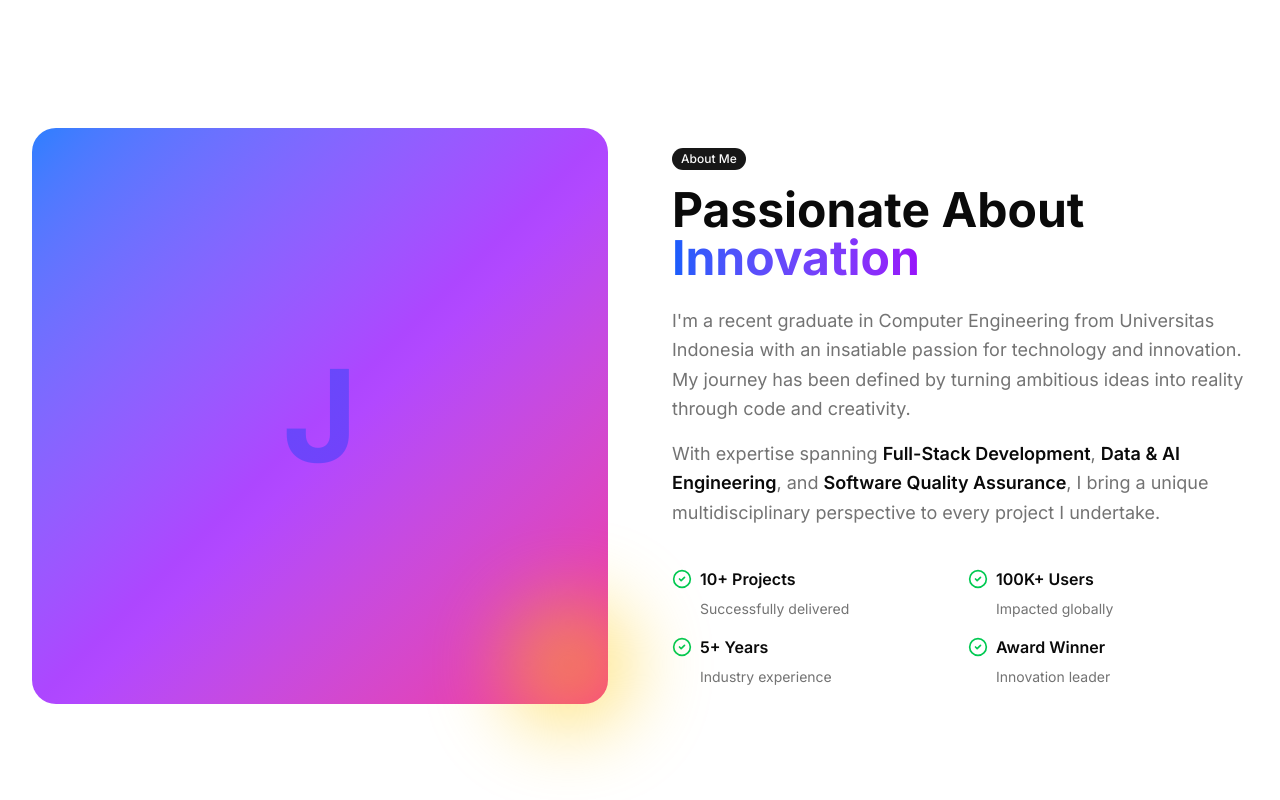
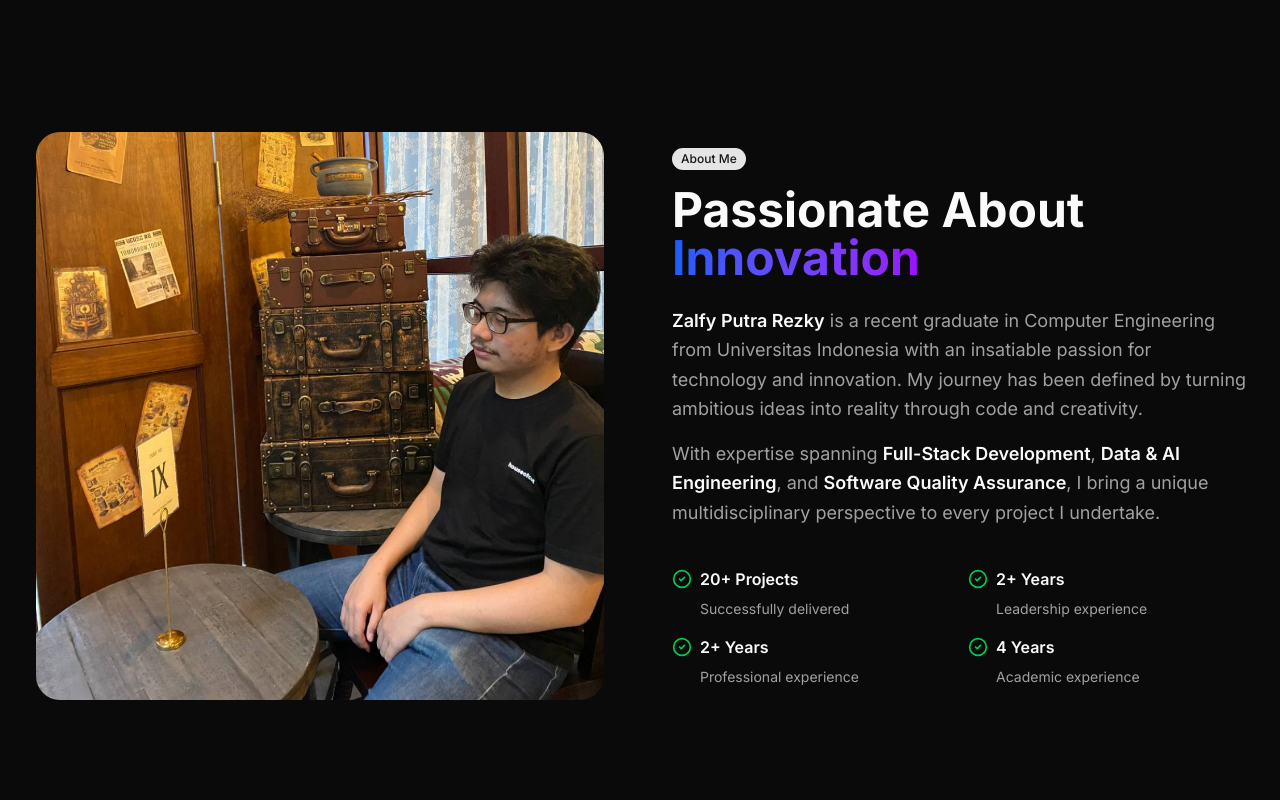
Before and after one commit to zalfyputra/zalfy-portfolio, a Next.js app: page / in a window 1280 px wide. Shown: the part 800-1600 px from the top of the page. Built offline with nearby package versions, Linux system fonts and the light colour scheme.

Commit message:
Update Homepage

```diff
--- a/app/layout.tsx
+++ b/app/layout.tsx
@@ -27,7 +27,7 @@ export default function RootLayout({
       <body className={inter.className}>
         <ThemeProvider
           attribute="class"
-          defaultTheme="light"
+          defaultTheme="dark"
           enableSystem={false}
           disableTransitionOnChange
         >
--- a/app/page.tsx
+++ b/app/page.tsx
@@ -21,7 +21,7 @@ export default function Home() {
         "Automation Testing",
         "UI/UX Design",
         "Database Systems",
-        "CI/CD Pipelines",
+        "CI/CD Pipeline",
       ],
     },
     {
@@ -242,7 +242,7 @@ export default function Home() {
 
             <div className="flex flex-col sm:flex-row gap-4 justify-center items-center pt-4">
               <Button size="lg" className="gap-2 group px-8 py-6 text-lg" asChild>
-                <a href="/sample-cv.pdf" download="Jason-CV.pdf">
+                <a href="https://drive.google.com/file/d/1jpDiJOvSfeCHOEFG5W0M8INLhrozyT3J/view?usp=sharing" target="_blank" rel="noopener noreferrer">
                   <Download className="w-5 h-5" />
                   Download CV
                 </a>
@@ -256,12 +256,12 @@ export default function Home() {
 
             <div className="flex gap-4 justify-center pt-4">
               <Button variant="ghost" size="icon" className="rounded-full w-12 h-12" asChild>
-                <a href="https://github.com/zalfyputra" target="_blank" rel="noopener noreferrer" aria-label="GitHub">
+                <a href="http://github.com/zalfyputra" target="_blank" rel="noopener noreferrer" aria-label="GitHub">
                   <Github className="w-6 h-6" />
                 </a>
               </Button>
               <Button variant="ghost" size="icon" className="rounded-full w-12 h-12" asChild>
-                <a href="https://linkedin.com/zalfyputra" target="_blank" rel="noopener noreferrer" aria-label="LinkedIn">
+                <a href="http://linkedin.com/in/zalfyputra" target="_blank" rel="noopener noreferrer" aria-label="LinkedIn">
                   <Linkedin className="w-6 h-6" />
                 </a>
               </Button>
@@ -281,12 +281,15 @@ export default function Home() {
           <div className="grid grid-cols-1 lg:grid-cols-2 gap-16 items-center">
             {/* Left Side - Image/Visual */}
             <div className="relative">
-              <div className="aspect-square rounded-3xl bg-gradient-to-br from-blue-500 via-purple-500 to-pink-500 p-1">
-                <div className="w-full h-full rounded-3xl bg-background flex items-center justify-center text-9xl font-bold text-transparent bg-clip-text bg-gradient-to-br from-blue-600 to-purple-600">
-                  J
+              <div className="aspect-square rounded-3xl p-1">
+                <div className="w-full h-full rounded-3xl bg-background overflow-hidden">
+                  <img
+                    src="/cafe.png"
+                    alt="Zalfy Putra Rezky"
+                    className="w-full h-full object-cover"
+                  />
                 </div>
               </div>
-              <div className="absolute -bottom-6 -right-6 w-32 h-32 bg-yellow-400 rounded-full filter blur-2xl opacity-50"></div>
             </div>
 
             {/* Right Side - Content */}
@@ -300,7 +303,7 @@ export default function Home() {
 
               <div className="space-y-4 text-lg text-muted-foreground leading-relaxed">
                 <p>
-                  I'm a recent graduate in Computer Engineering from Universitas Indonesia with an insatiable passion for technology and innovation. My journey has been defined by turning ambitious ideas into reality through code and creativity.
+                <span className="font-semibold text-foreground">Zalfy Putra Rezky</span> is a recent graduate in Computer Engineering from Universitas Indonesia with an insatiable passion for technology and innovation. My journey has been defined by turning ambitious ideas into reality through code and creativity.
                 </p>
                 <p>
                   With expertise spanning <span className="font-semibold text-foreground">Full-Stack Development</span>, <span className="font-semibold text-foreground">Data & AI Engineering</span>, and <span className="font-semibold text-foreground">Software Quality Assurance</span>, I bring a unique multidisciplinary perspective to every project I undertake.
@@ -311,30 +314,30 @@ export default function Home() {
                 <div className="space-y-2">
                   <div className="flex items-center gap-2 text-foreground">
                     <CheckCircle2 className="w-5 h-5 text-green-500" />
-                    <span className="font-semibold">10+ Projects</span>
+                    <span className="font-semibold">20+ Projects</span>
                   </div>
                   <p className="text-sm text-muted-foreground pl-7">Successfully delivered</p>
                 </div>
                 <div className="space-y-2">
                   <div className="flex items-center gap-2 text-foreground">
                     <CheckCircle2 className="w-5 h-5 text-green-500" />
-                    <span className="font-semibold">100K+ Users</span>
+                    <span className="font-semibold">2+ Years</span>
                   </div>
-                  <p className="text-sm text-muted-foreground pl-7">Impacted globally</p>
+                  <p className="text-sm text-muted-foreground pl-7">Leadership experience</p>
                 </div>
                 <div className="space-y-2">
                   <div className="flex items-center gap-2 text-foreground">
                     <CheckCircle2 className="w-5 h-5 text-green-500" />
-                    <span className="font-semibold">5+ Years</span>
+                    <span className="font-semibold">2+ Years</span>
                   </div>
-                  <p className="text-sm text-muted-foreground pl-7">Industry experience</p>
+                  <p className="text-sm text-muted-foreground pl-7">Professional experience</p>
                 </div>
                 <div className="space-y-2">
                   <div className="flex items-center gap-2 text-foreground">
                     <CheckCircle2 className="w-5 h-5 text-green-500" />
-                    <span className="font-semibold">Award Winner</span>
+                    <span className="font-semibold">4 Years</span>
                   </div>
-                  <p className="text-sm text-muted-foreground pl-7">Innovation leader</p>
+                  <p className="text-sm text-muted-foreground pl-7">Academic experience</p>
                 </div>
               </div>
             </div>
@@ -544,13 +547,13 @@ export default function Home() {
 
                   {/* Buttons */}
                   <div className="flex gap-3 pt-2">
-                    <Button asChild size="sm" variant="outline" className="flex-1">
+                    <Button asChild size="sm" className="flex-1">
                       <a href={project.demoUrl} target="_blank" rel="noopener noreferrer">
                         <Code className="w-4 h-4 mr-1" />
                         Demo
                       </a>
                     </Button>
-                    <Button asChild size="sm" className="flex-1">
+                    <Button asChild size="sm" variant="outline" className="flex-1">
                       <a href={project.repoUrl} target="_blank" rel="noopener noreferrer">
                         <Github className="w-4 h-4 mr-1" />
                         Code
@@ -586,13 +589,13 @@ export default function Home() {
 
               <div className="flex flex-col sm:flex-row gap-4 justify-center pt-4">
                 <Button size="lg" className="gap-2 px-8 py-6 text-lg" asChild>
-                  <a href="mailto:jason@example.com">
+                  <a href="mailto:zalfyputra@gmail.com">
                     <Mail className="w-5 h-5" />
                     Send me an email
                   </a>
                 </Button>
                 <Button size="lg" variant="outline" className="gap-2 px-8 py-6 text-lg" asChild>
-                  <a href="https://linkedin.com" target="_blank" rel="noopener noreferrer">
+                  <a href="http://linkedin.com/in/zalfyputra" target="_blank" rel="noopener noreferrer">
                     <Linkedin className="w-5 h-5" />
                     Connect on LinkedIn
                   </a>
@@ -610,7 +613,7 @@ export default function Home() {
             <p className="text-muted-foreground">Made by Zalfy Putra Rezky</p>
             <div className="flex gap-6">
               <a href="https://github.com/zalfyputra" target="_blank" className="text-muted-foreground hover:text-foreground transition-colors">GitHub</a>
-              <a href="https://linkedin.com/zalfyputra" target="_blank" className="text-muted-foreground hover:text-foreground transition-colors">LinkedIn</a>
+              <a href="https://linkedin.com/in/zalfyputra" target="_blank" className="text-muted-foreground hover:text-foreground transition-colors">LinkedIn</a>
               <a href="mailto:zalfyputra@gmail.com" target="_blank" className="text-muted-foreground hover:text-foreground transition-colors">Email</a>
             </div>
           </div>
```
Also changed, not shown: public/cafe.png (added).
